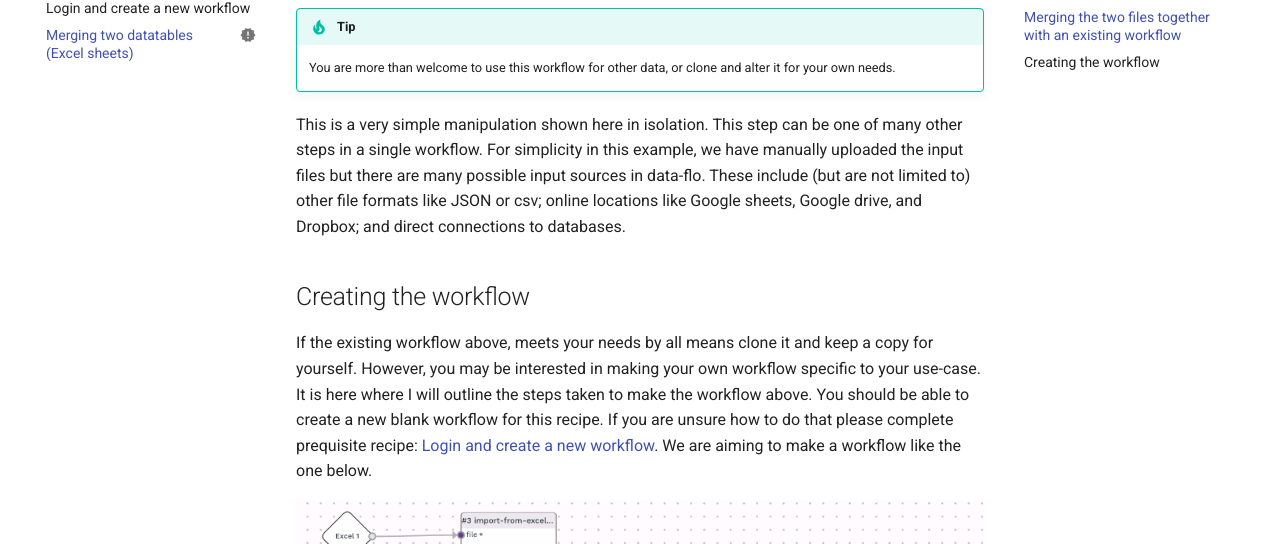
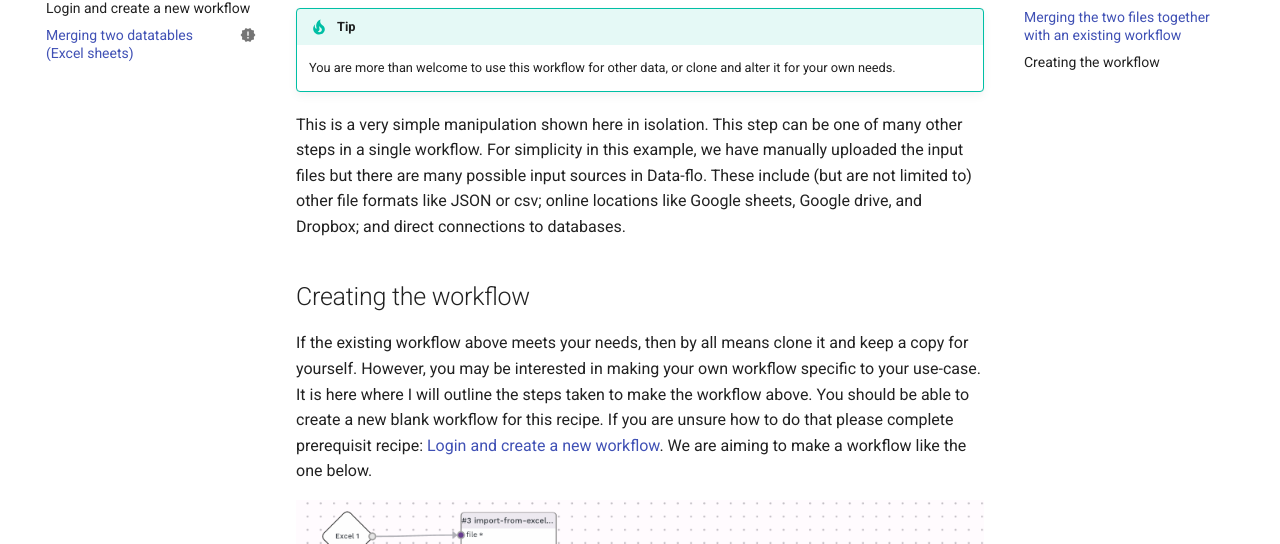
Before and after one commit to happykhan/dataflo-cookbook, an MkDocs documentation site: the page built from docs/merging-two-sheets.md, in a window 1280 px wide and 1400 px high, scrolled down 3076 px. Shown: the part 145-689 px from the top of the window. Built offline with MkDocs 1.6.1 and Material for MkDocs 9.7.7, drawn with Linux system fonts in a browser that asks for light colours; some of the changed text lies outside the part shown.

```diff
--- a/docs/merging-two-sheets.md
+++ b/docs/merging-two-sheets.md
@@ -63,11 +63,11 @@ In either case, you can re-run the workflow by clicking the RUN AGAIN button.
 !!! tip
     You are more than welcome to use this workflow for other data, or clone and alter it for your own needs.
 
-This is a very simple manipulation shown here in isolation. This step can be one of many other steps in a single workflow. For simplicity in this example, we have manually uploaded the input files but there are many possible input sources in data-flo. These include (but are not limited to) other file formats like JSON or csv; online locations like Google sheets, Google drive, and Dropbox; and direct connections to databases.
+This is a very simple manipulation shown here in isolation. This step can be one of many other steps in a single workflow. For simplicity in this example, we have manually uploaded the input files but there are many possible input sources in Data-flo. These include (but are not limited to) other file formats like JSON or csv; online locations like Google sheets, Google drive, and Dropbox; and direct connections to databases.
 
 ## Creating the workflow
 
-If the existing workflow above, meets your needs by all means clone it and keep a copy for yourself. However, you may be interested in making your own workflow specific to your use-case. It is here where I will outline the steps taken to make the workflow above. You should be able to create a new blank workflow for this recipe. If you are unsure how to do that please complete prequisite recipe: [Login and create a new workflow](./login-workflow.md). We are aiming to make a workflow like the one below.
+If the existing workflow above meets your needs, then by all means clone it and keep a copy for yourself. However, you may be interested in making your own workflow specific to your use-case. It is here where I will outline the steps taken to make the workflow above. You should be able to create a new blank workflow for this recipe. If you are unsure how to do that please complete prerequisit recipe: [Login and create a new workflow](./login-workflow.md). We are aiming to make a workflow like the one below.
 
 ![final workflow](./join-table/workflow.png)
 
@@ -77,7 +77,11 @@ Starting with a new and blank workflow, add the `import-from-excel-file` adaptor
 
 ![final workflow](./join-table/8.png)
 
-From the adaptor menu, which shows up on the right be default, look for the `import-from-excel-file` adaptor which is under the "Import" subheading. The search bar can also help filter through the adaptors, use search terms such as "excel" or "import". Either you should be able to find the `import-from-excel-file` adaptor in the list. Now click on it to add it to the workflow canvas. By clicking on the header of the adaptor, the adaptor search will be replaced with a panel detailing the settings for the adaptor, as shown below.
+From the adaptor menu, which shows up on the right be default, look for the `import-from-excel-file` adaptor which is under the "Import" subheading. The search bar can also help filter through the adaptors, use search terms such as "excel" or "import". Either you should be able to find the `import-from-excel-file` adaptor in the list.
+
+![final workflow](./join-table/1.png)
+
+Now click on it to add it to the workflow canvas. By clicking on the header of the adaptor, the adaptor search will be replaced with a panel detailing the settings for the adaptor, as shown below.
 
 ![final workflow](./join-table/2.png)
 
@@ -101,7 +105,7 @@ Let's add an adaptor to merge the two tables, this is called `join-datatables`.
 
 ![final workflow](./join-table/10.png)
 
- For the "main column" setting set the input to be another new input. This will be the field where a user can enter the column name on which to join the two columns. You can configure the input as we did for the others.
+For the "main column" setting, set the input to be another new input. This will be the field where a user can enter the column name on which to join the two columns. You can configure the input as we did for the others.
 
 ![final workflow](./join-table/11.png)
 
```
Also changed, not shown: other parts of docs/merging-two-sheets.md (+1 -1 lines).
